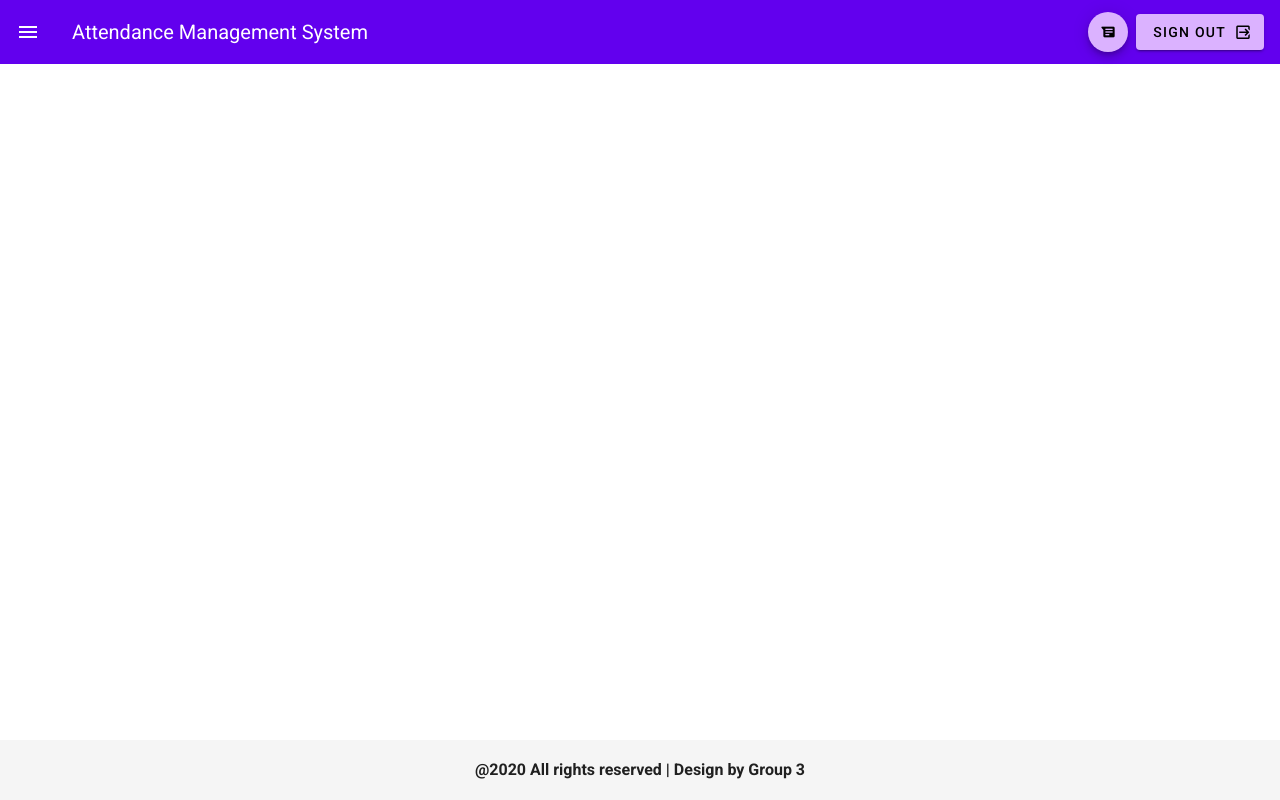
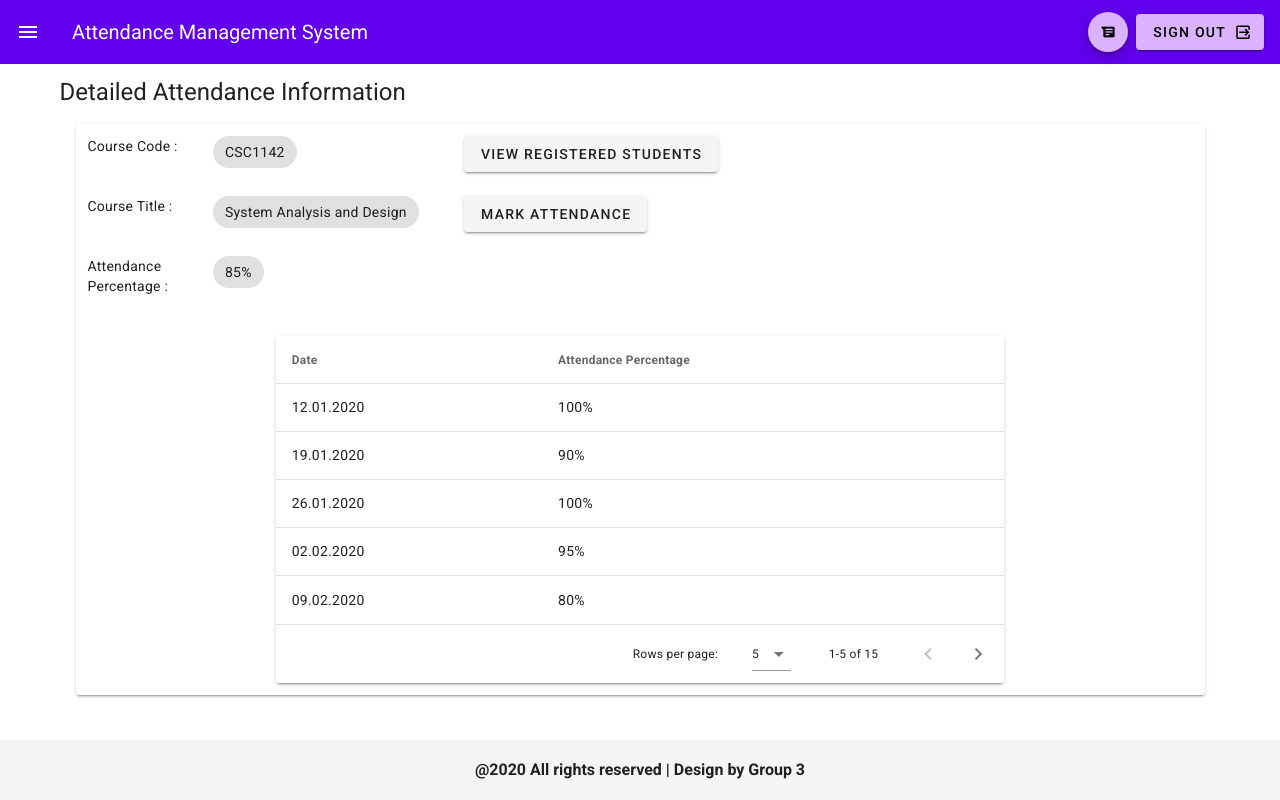
Before and after one commit to GimanthaDissanayake/attendance-management-system, a Vue app: page /DetailedCourse in a window 1280 px wide. Built offline with nearby package versions, Linux system fonts and the light colour scheme.

Commit message:
added ViewDetailedCourse

```diff
--- a/src/router.js
+++ b/src/router.js
@@ -6,6 +6,7 @@ import Timetable from './views/Timetable.vue'
 import ViewAttendance from './views/ViewAttendance.vue'
 import ViewMahapolaEligibility from './views/ViewMahapolaEligibility.vue'
 import ViewDetailedAttendance from './views/ViewDetailedAttendance.vue'
+import ViewDetailedCourse from './views/ViewDetailedCourse.vue'
 import ViewAlerts from "./views/ViewAlerts.vue"
 import MarkAttendance from "./views/MarkAttendance.vue"
 
@@ -46,6 +47,11 @@ export default new Router({
       component: ViewDetailedAttendance
     },
     {
+      path: '/DetailedCourse',
+      name: 'detailedcourse',
+      component: ViewDetailedCourse
+    },
+    {
       path: '/ViewAlerts',
       name: 'viewalerts',
       component: ViewAlerts
--- /dev/null
+++ b/src/views/ViewDetailedCourse.vue
@@ -0,0 +1,153 @@
+<template>
+  <v-container>
+      <p class='text-h5'>Detailed Attendance Information</p>
+
+      <v-card class="mx-4 mb-4 text-body-2">
+          <v-container>
+            <v-row>
+                <v-col cols="6" sm="4" md="4">
+                    <v-row>
+                        <v-col cols="7" sm="4" md="4">
+                            <p>Course Code :</p>
+                        </v-col>
+                        <v-col>
+                            <v-chip>{{course.course_code}}</v-chip>
+                        </v-col>
+                    </v-row>
+                </v-col>
+                <v-col>
+                    <v-btn>
+                        View Registered Students
+                    </v-btn>
+                </v-col>
+            </v-row>
+            <v-row>
+                <v-col cols="6" sm="4" md="4">
+                    <v-row>
+                        <v-col cols="7" sm="4" md="4">
+                            <p>Course Title :</p>
+                        </v-col>
+                        <v-col>
+                            <v-chip>{{course.course_title}}</v-chip>
+                        </v-col>
+                    </v-row>
+                </v-col>
+                <v-col>
+                    <v-btn>
+                        Mark Attendance
+                    </v-btn>
+                </v-col>
+            </v-row>
+              <v-row>
+                <v-col  cols="6" sm="4" md="4">
+                    <v-row>
+                        <v-col cols="7" sm="4" md="4">
+                            <p>Attendance Percentage :</p>
+                        </v-col>
+                        <v-col>
+                            <v-chip>{{course.overall_attendance_percentage}}</v-chip>
+                        </v-col>
+                     </v-row>
+                </v-col>
+              </v-row>
+          </v-container>
+          <v-container>
+            <v-row align="center" justify="center">
+                <v-col cols="12" sm="8" md="8">
+                    <v-card>
+                        <v-data-table
+                        :headers="headers"
+                        :items="dates"
+                        :items-per-page="5" >
+                        </v-data-table>
+                    </v-card>
+                </v-col>
+            </v-row>
+          </v-container>
+      </v-card>
+  </v-container>
+</template>
+
+<script>
+export default {
+    data() {
+        return {
+            course: {
+                course_code: 'CSC1142',
+                course_title: 'System Analysis and Design',
+                overall_attendance_percentage: '85%'
+            },
+            headers: [
+                { text: 'Date', align: 'start',  value: 'date'},
+                { text: 'Attendance Percentage', value: 'percentage'},
+            ],
+            dates: [
+                {
+                    date: '12.01.2020',
+                    percentage: '100%'
+                },
+                {
+                    date: '19.01.2020',
+                    percentage: '90%'
+                },
+                {
+                    date: '26.01.2020',
+                    percentage: '100%'
+                },
+                {
+                    date: '02.02.2020',
+                    percentage: '95%'
+                },
+                {
+                    date: '09.02.2020',
+                    percentage: '80%'
+                },
+                {
+                    date: '16.02.2020',
+                    percentage: '40%'
+                },
+                {
+                    date: '23.02.2020',
+                    percentage: '100%'
+                },
+                {
+                    date: '12.01.2020',
+                    percentage: '100%'
+                },
+                {
+                    date: '12.01.2020',
+                    percentage: '60%'
+                },
+                {
+                    date: '12.01.2020',
+                    percentage: '80%'
+                },
+                {
+                    date: '12.01.2020',
+                    percentage: '78%'
+                },
+                {
+                    date: '12.01.2020',
+                    percentage: '100%'
+                },
+                {
+                    date: '12.01.2020',
+                    percentage: '90%'
+                },
+                {
+                    date: '12.01.2020',
+                    percentage: '50%'
+                },
+                {
+                    date: '12.01.2020',
+                    percentage: '60%'
+                },
+            ],
+        }
+    },
+}
+</script>
+
+<style>
+
+</style>
```
